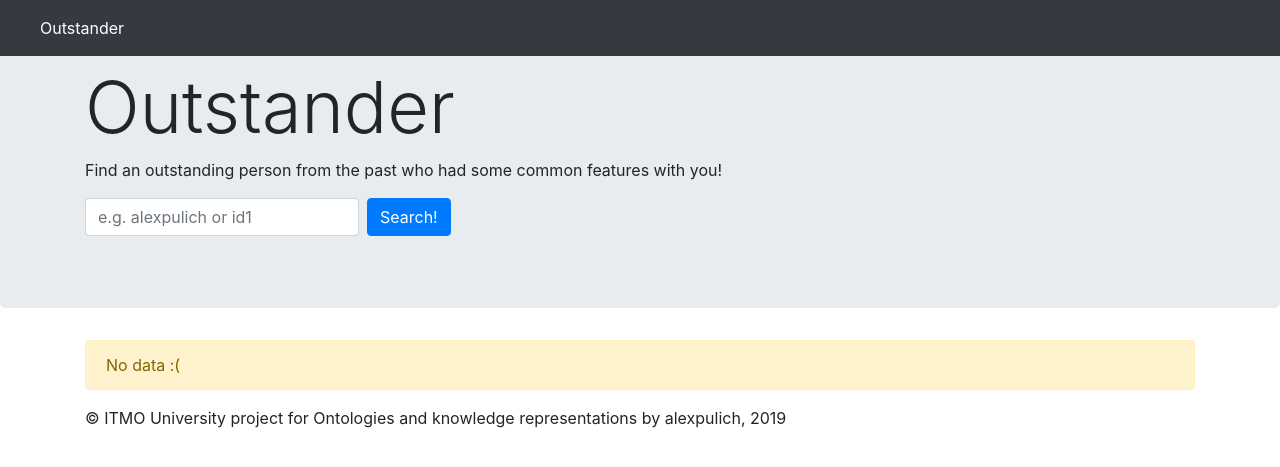
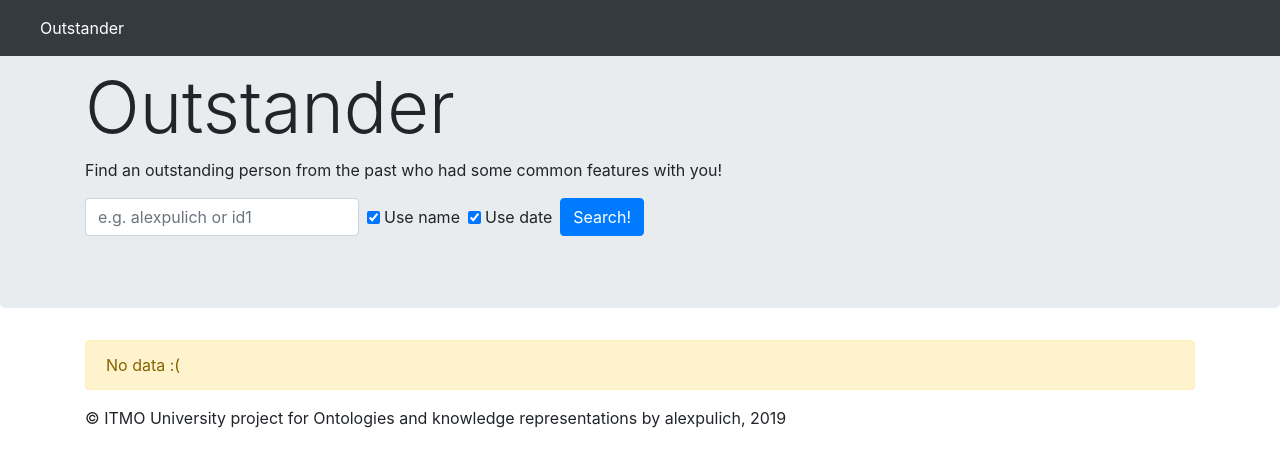
Before and after one commit to alexpulich/itmo-ontologies-project, a Flask app: page / in a window 1280 px wide. Shown: the top 467 px of the page. Run offline with Flask 2, Linux system fonts and the light colour scheme; some libraries are stand-ins or nearby versions.

Commit message:
поддержка поиска только по имени или только по дате

```diff
--- a/app.py
+++ b/app.py
@@ -5,10 +5,10 @@ import os
 
 import vk_api
 
-from flask import Flask, render_template
+from flask import Flask, render_template, current_app
 from flask_wtf import FlaskForm
 from transliterate import translit
-from wtforms import StringField, SubmitField
+from wtforms import BooleanField, StringField, SubmitField
 from wtforms.validators import DataRequired
 from SPARQLWrapper import SPARQLWrapper, JSON
 
@@ -34,18 +34,21 @@ vk_session.auth()
 vk = vk_session.get_api()
 
 
-def search_people(name, date, lang='ru'):
-    sparql.setQuery(
-        """
-        SELECT DISTINCT * where {
-        ?person foaf:givenName "%s"@%s;
-        foaf:name ?full_name;
-        dbo:birthDate ?date.
-        OPTIONAL { ?person dbo:thumbnail ?picture }
-        FILTER(REGEX(?date, "%s"))
-        }
-        """ % (name, lang, date)
-    )
+def search_people(name, date, lang='ru', use_name=True, use_date=True):
+    query = '''SELECT DISTINCT * where {
+        ?person foaf:name ?full_name;
+        dbo:birthDate ?date. '''
+    if use_name:
+        query += '?person foaf:givenName "%s"@%s. ' % (name, lang)
+    query += 'OPTIONAL { ?person dbo:thumbnail ?picture } '
+    if use_date:
+        query += 'FILTER(REGEX(?date, "%s"))' % date
+
+    query += '} GROUP BY ?person ?full_name'
+
+    current_app.logger.error(query)
+
+    sparql.setQuery(query)
 
     sparql.setReturnFormat(JSON)
     return sparql.query().convert()['results']['bindings']
@@ -118,17 +121,20 @@ def index():
             data = []
         else:
             if RU_REGEXP.match(user[0]['first_name']):
-                first_name = translit(user[0]['first_name'], reversed=True)
+                first_name = translit(user[0]['first_name'], reversed=True).replace("'", '')
             else:
                 first_name = user[0]['first_name']
 
-            d, m, _ = user[0]['bdate'].split('.')
+            birthdate = user[0]['bdate'].split('.')
+            d = birthdate[0]
+            m = birthdate[1]
+
             if int(d) < 10:
                 d = '0' + d
             if int(m) < 10:
                 m = '0' + m
             b_date = f'-{m}-{d}'
-            data = search_people(first_name, b_date, 'en')
+            data = search_people(first_name, b_date, 'en', form.name.data, form.date.data)
 
     return render_template('index.html', form=form, data=data)
 
@@ -145,4 +151,6 @@ def person(uri):
 
 class SearchForm(FlaskForm):
     vk_id = StringField('VK id', validators=[DataRequired()])
+    name = BooleanField('Use name')
+    date = BooleanField('Use date')
     submit = SubmitField('Search!')
--- a/templates/index.html
+++ b/templates/index.html
@@ -33,6 +33,14 @@
             <form action="" method="post" class="form-inline">
                 {{ form.hidden_tag() }}
                 {{ form.vk_id(class_="form-control mb-2 mr-sm-2", placeholder="e.g. alexpulich or id1") }}
+                <div class="form-check mb-2 mr-sm-2">
+                    {{ form.name(class_="form-check-input", checked=True) }}
+                    {{ form.name.label(class_="form-check-label") }}
+                </div>
+                <div class="form-check mb-2 mr-sm-2">
+                    {{ form.date(class_="form-check-input", checked=True) }}
+                    {{ form.date.label(class_="form-check-label") }}
+                </div>
                 {{ form.submit(class_="btn btn-primary mb-2") }}
             </form>
         </div>
@@ -42,7 +50,7 @@
             <div class="row">
                 <div class="card-group">
                     {% for item in data %}
-                <div class="card">
+                        <div class="card" style="min-width: 25%">
                             {% if item['picture'] %}
                                 <img class="card-img-top" src="{{ item['picture']['value'] }}" alt="Card image cap">
                             {% endif %}
@@ -51,7 +59,8 @@
                                 <p class="card-text"><strong>Birthday: </strong> {{ item['date']['value'] }}</p>
                             </div>
                             <div class="card-footer">
-                        <a href="{{ url_for('person', uri=item['person']['value']) }}" class="btn btn-sm btn-primary">Show relatives</a>
+                                <a href="{{ url_for('person', uri=item['person']['value']) }}"
+                                   class="btn btn-sm btn-primary">Show relatives</a>
                             </div>
                         </div>
                     {% endfor %}
```
Lines whose indentation alone changed are shown as unchanged.
